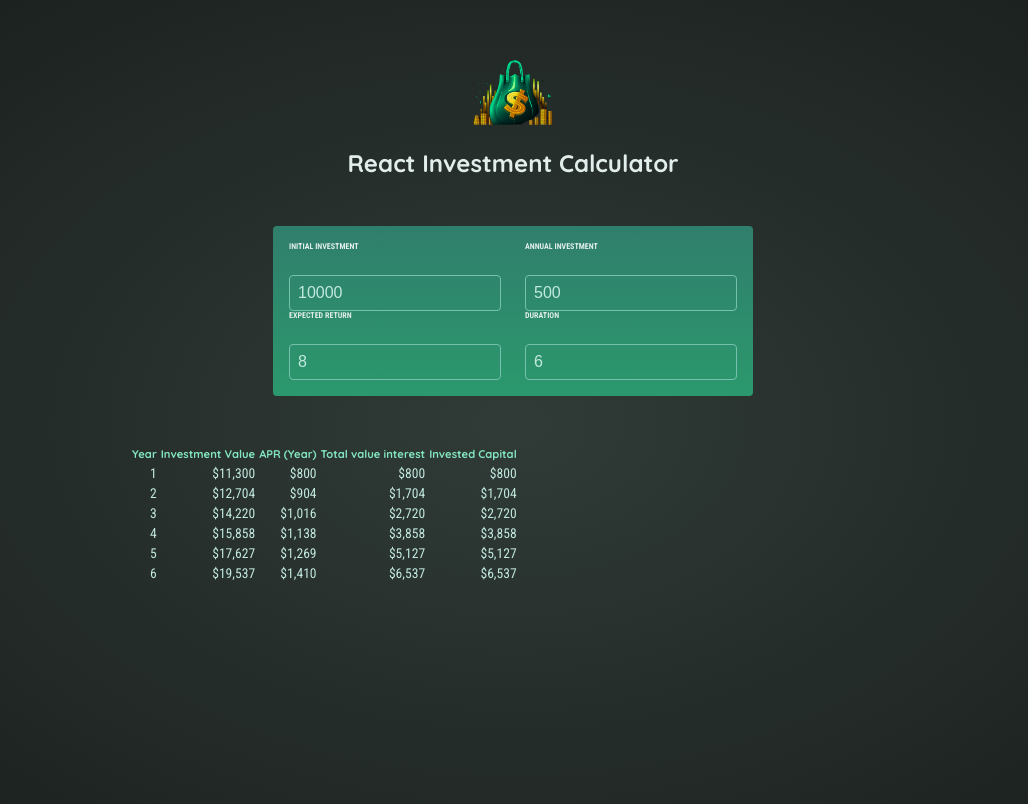
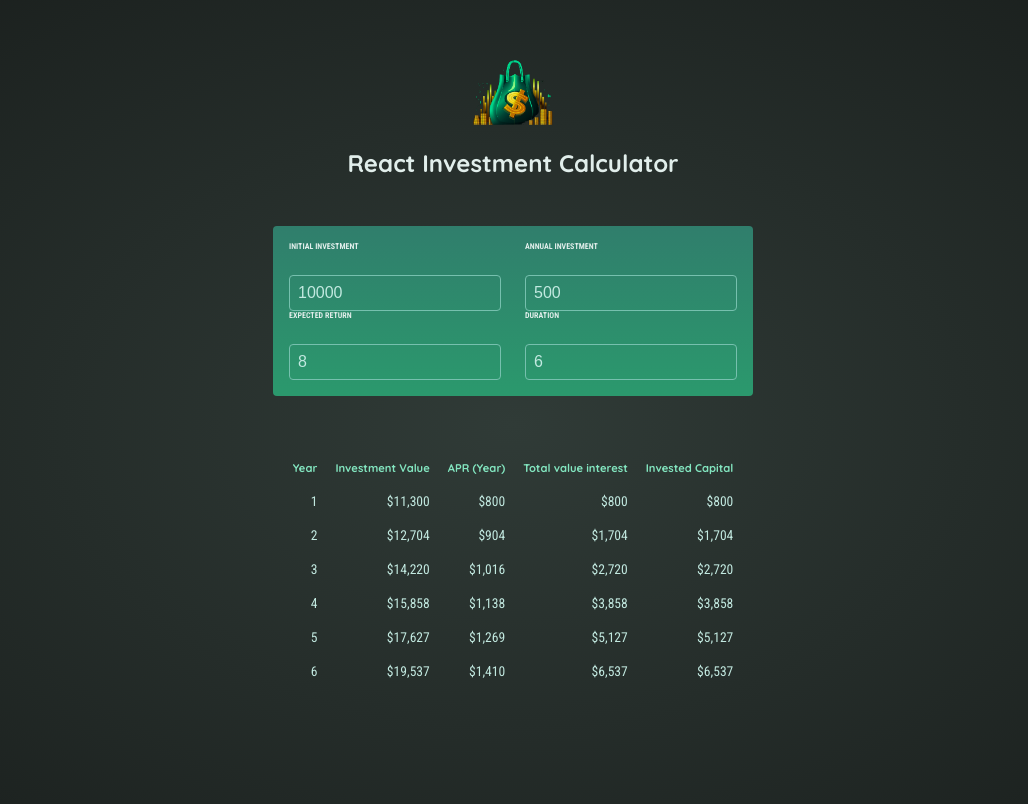
Before and after one commit to cyrilmarois/udemy-react, a React (Vite) app in the folder Basics - Core Concept/04-Essentials/: page / in a window 1280 px wide. Shown: the top 804 px of the page, without its empty margins (127-1155 px from the left). Built offline with nearby package versions, Linux system fonts and the light colour scheme.

Commit message:
styling(results): fix styling table

```diff
--- a/Basics - Core Concept/04-Essentials/src/components/Results.jsx
+++ b/Basics - Core Concept/04-Essentials/src/components/Results.jsx
@@ -15,9 +15,7 @@
     resultsData[0].annualInvestment;
 
   return (
-    <>
-      <div id='result'>
-        <table>
+    <table id='result'>
       <thead>
         <tr>
           <th>Year</th>
@@ -40,8 +38,6 @@
         })}
       </tbody>
     </table>
-      </div>
-    </>
   );
 };
 
```
Lines whose indentation alone changed are shown as unchanged.
